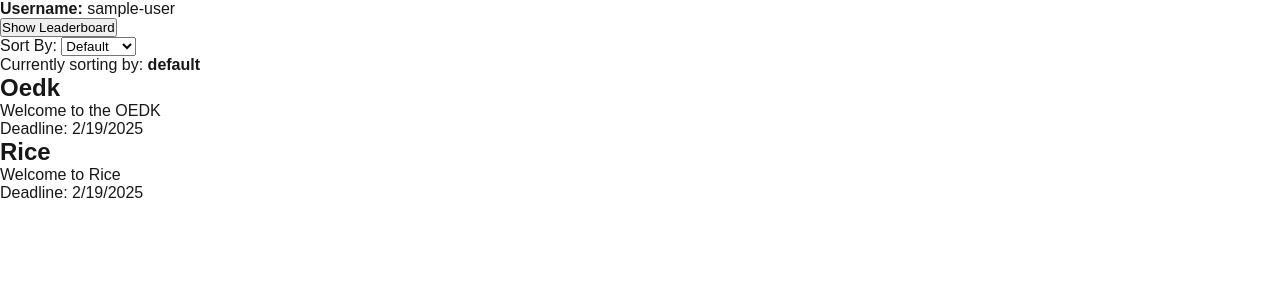
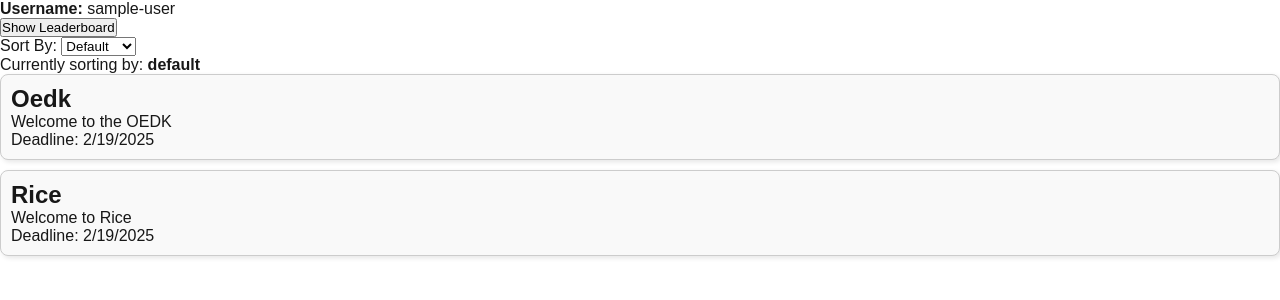
Before and after one commit to irc-chris/410-mini-frontend, a Next.js app in the folder mini-app/: page / in a window 1280 px wide. Shown: the top 300 px of the page. Built offline with nearby package versions, Linux system fonts and the light colour scheme.

Commit message:
added clickable feature

```diff
--- a/mini-app/src/Components/Game.tsx
+++ b/mini-app/src/Components/Game.tsx
@@ -16,7 +16,7 @@ interface GameProps {
  *
  * @param {Object} props - The component props
  * @param {GameInfo} props.game - The game object that contains the initial game data
- * @param {User} props.user - The user object containing details about the user
+ * @param {User} props.user - The user object containing information about the user
  * @returns {JSX.Element} A React element displaying the game's information.
  */
 export default function Game({ game, user }: GameProps) {
--- a/mini-app/src/Components/GameList.tsx
+++ b/mini-app/src/Components/GameList.tsx
@@ -12,6 +12,7 @@ import { GameInfo, User } from "../Types";
 interface GameListProps {
     user: User;
     sortBy: "default" | "deadline" | "score";
+    onGameEntry: (game: GameInfo) => void;
 }
 
 /**
@@ -21,9 +22,10 @@ interface GameListProps {
  * @param {GameListProps} props - The props for the GameList component.
  * @param {User} props.user - The user object containing details about the user
  * @param {string} props.sortBy - The string specifying the order of games
+ * @param {function} props.onGameEntry - The function that monitors when a game is clicked
  * @returns {JSX.Element} - The rendered GameList component.
  */
-export default function GameList({ user, sortBy }: GameListProps) {
+export default function GameList({ user, sortBy, onGameEntry }: GameListProps) {
     // State to hold the list of games fetched based on the current sorting criteria
     const [games, setGames] = useState<GameInfo[]>([]);
 
@@ -45,9 +47,23 @@ export default function GameList({ user, sortBy }: GameListProps) {
         <div>
             <p>Currently sorting by: <strong>{sortBy}</strong></p>
 
-            <ul>
+            <ul style={{ listStyle: "none", padding: 0 }}>
                 {games.map((game) => (
-                    <li key={game.Id}>
+                    <li key={game.Id}
+                        onClick={() => onGameEntry(game)}
+                        style={{
+                            border: "1px solid #ccc",
+                            borderRadius: "8px",
+                            padding: "10px",
+                            marginBottom: "10px",
+                            cursor: "pointer",
+                            transition: "background-color 0.3s",
+                            backgroundColor: "#f9f9f9",
+                            boxShadow: "2px 2px 5px rgba(0, 0, 0, 0.1)",
+                        }}
+                        onMouseEnter={(e) => e.currentTarget.style.backgroundColor = "#e0e0e0"}
+                        onMouseLeave={(e) => e.currentTarget.style.backgroundColor = "#f9f9f9"}
+                    >
                         <Game game={game} user={user} />
                     </li>
                 ))}
--- a/mini-app/src/Components/HomePage.tsx
+++ b/mini-app/src/Components/HomePage.tsx
@@ -70,7 +70,7 @@ export function HomePage() {
             </div>
 
             {/* Pass the selected sortBy to the GameList component */}
-            <GameList user={SAMPLE_USER} sortBy={sortBy} />
+            <GameList user={SAMPLE_USER} sortBy={sortBy} onGameEntry={onGameEntry} />
         </div>
     )
 }
```
